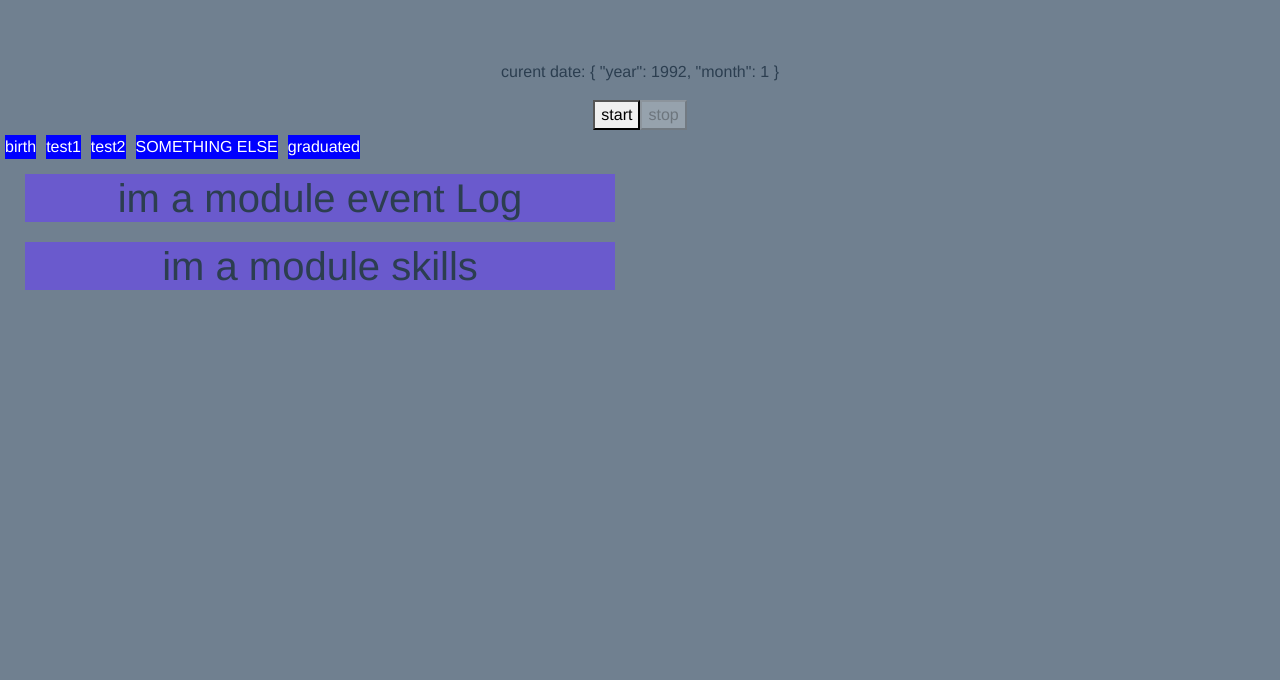
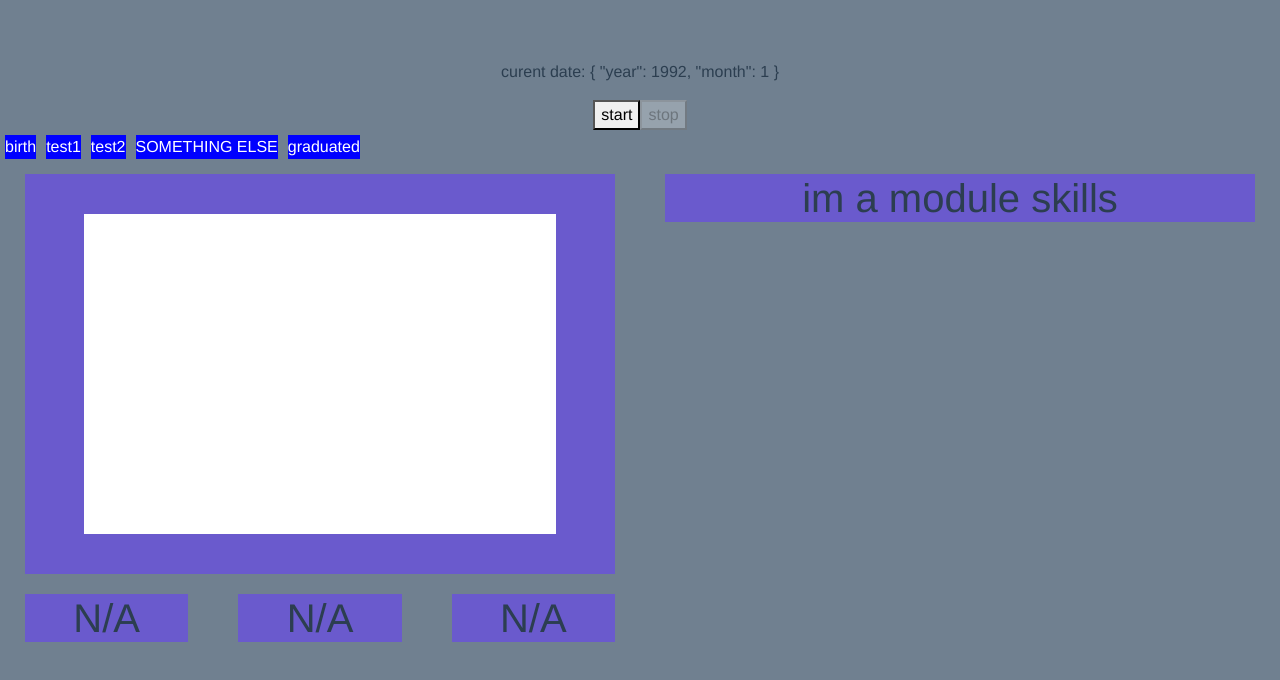
Before and after one commit to mog13/CV-dashboard, a Vue app: page / in a window 1280 px wide. Shown: the top 680 px of the page. Built offline with nearby package versions, Linux system fonts and the light colour scheme.

Commit message:
ionitial event log working

```diff
--- a/src/assets/events.json
+++ b/src/assets/events.json
@@ -5,7 +5,8 @@
       "time":{"year": 1992,
         "month": 11},
       "data": {
-        "test":"1"
+        "test":"1",
+        "logs":["its works", "i was born"]
       }
     },
     {
--- a/src/assets/modules.json
+++ b/src/assets/modules.json
@@ -2,32 +2,40 @@
   "modules": [
     {
       "name": "event Log",
-      "type": "event",
+      "type": "log",
       "width": "6",
-      "watches":["test"]
+      "watches": [
+        "test"
+      ]
+    },
+    {
+      "name": "skills",
+      "type": "graph",
+      "width": "6"
     },
     {
       "name": "test",
       "type": "text",
       "width": "2",
-      "watches":["test"]
+      "watches": [
+        "test"
+      ]
     },
     {
       "name": "test",
       "type": "text",
       "width": "2",
-      "watches":["test2"]
+      "watches": [
+        "test2"
+      ]
     },
     {
       "name": "test",
       "type": "text",
       "width": "2",
-      "watches":["test"]
-    },
-    {
-      "name": "skills",
-      "type": "graph",
-      "width": "6"
+      "watches": [
+        "test"
+      ]
     }
   ]
 }
--- a/src/components/module.vue
+++ b/src/components/module.vue
@@ -1,7 +1,8 @@
 <template>
     <div class="module-container" :class="[colStyle]">
         <div class="module">
-            <h1 v-if="moduleData.type === 'text'"> {{latestEventWithData.name}} </h1>
+            <h1 v-if="moduleData.type === 'text'"> {{(latestEventWithData.name||"N/A")}} </h1>
+            <event-log v-else-if="moduleData.type === 'log'" :entries="transpiredEvents"></event-log>
             <h1 v-else> im a module {{this.moduleData.name}}</h1>
         </div>
 
@@ -9,8 +10,10 @@
 </template>
 
 <script>
+    import EventLog from "./modules/eventLog";
     export default {
         name: "module",
+        components: {EventLog},
         props: ["moduleData", "transpiredEvents"],
         computed: {
             colStyle: function () {
--- /dev/null
+++ b/src/components/modules/eventLog.vue
@@ -0,0 +1,33 @@
+<template>
+    <div class="log-container">
+        <div class="log">
+            <div  v-for="entry in entries">
+                <h1>{{entry.name}}</h1>
+                <p v-for="log in entry.data.logs">{{log}}</p>
+            </div>
+        </div>
+
+
+    </div>
+</template>
+
+<script>
+    export default {
+        name: "eventLog",
+        props:["entries"]
+    }
+</script>
+
+<style lang="scss" scoped>
+    .log-container{
+        height:400px;
+        display: flex;
+        justify-content: center; /* center items vertically, in this case */
+        align-items: center;     /* center items horizontally, in this case */
+    }
+    .log{
+        height:80%;
+        width: 80%;
+        background-color:white;
+    }
+</style>
```
